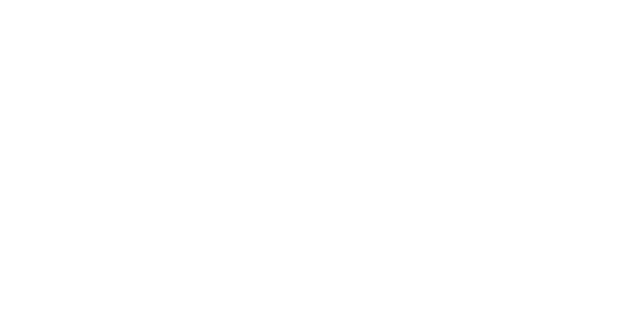
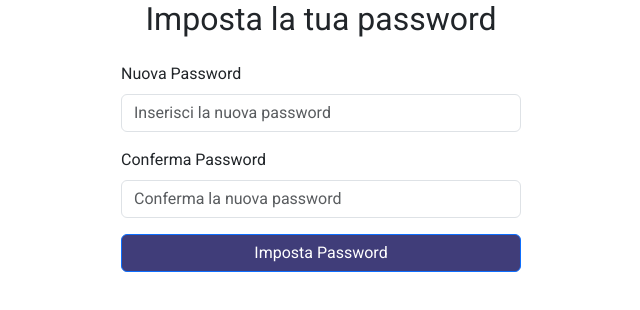
Before and after one commit to MaddalenaRen/vinicola-fe, a React (Vite) app: page /#/set-password in a window 1280 px wide. Before the commit this address had no page. Shown: the top 310 px of the page, without its empty margins (319-959 px from the left). Built offline with nearby package versions, Linux system fonts and the light colour scheme; sample sign-in values are in the browser's storage.

Commit message:
implementazione login operatore
-aggiunta pagina registrazione per password operatore
-login per operatore

```diff
--- a/src/App.tsx
+++ b/src/App.tsx
@@ -1,5 +1,6 @@
 import { Routes, Route, HashRouter } from "react-router-dom";
 import ProtectedRoute from "./components/ProtectedRoute";
+import SetPasswordPage from "../src/SetPasswordPage";
 import Login from "./pages/Login";
 
 import Layout from "./pages/Layout";
@@ -16,6 +17,7 @@ function App() {
   return (
     <HashRouter>
       <Routes>
+        <Route path="/set-password" element={<SetPasswordPage />} />
         <Route path="/login" element={<Login />} />
         <Route path="/link" element={<LinkPage />} />
         <Route
--- /dev/null
+++ b/src/SetPasswordPage.tsx
@@ -0,0 +1,97 @@
+import { useState } from "react";
+import { useSearchParams, useNavigate } from "react-router-dom";
+import axiosInstance from "../src/api/axiosConfig";
+import { Form, Button, Alert } from "react-bootstrap";
+import Spinner from "./components/Spinner";
+
+const SetPasswordPage: React.FC = () => {
+  const [newPassword, setNewPassword] = useState("");
+  const [confirmPassword, setConfirmPassword] = useState("");
+  const [messaggio, setMessaggio] = useState<string | null>(null);
+  const [loading, setLoading] = useState(false);
+
+  const [searchParams] = useSearchParams();
+  const navigate = useNavigate();
+
+  const token = searchParams.get("token");
+
+  const handleSubmit = async (e: React.FormEvent) => {
+    e.preventDefault();
+    setMessaggio(null);
+
+    if (!token) {
+      setMessaggio("Token mancante.");
+      return;
+    }
+
+    if (newPassword !== confirmPassword) {
+      setMessaggio("Le password non corrispondono.");
+      return;
+    }
+
+    try {
+      setLoading(true);
+      await axiosInstance.post("/auth/set-password", {
+        token,
+        newPassword,
+      });
+
+      setMessaggio("Password aggiornata con successo! Reindirizzamento al login...");
+      setTimeout(() => navigate("/login"), 2000);
+    } catch (err: any) {
+      console.error(err);
+      setMessaggio(
+        err.response?.data?.message || "Errore durante il cambio password."
+      );
+    } finally {
+      setLoading(false);
+    }
+  };
+
+  return (
+    <>
+      {loading ? (
+        <div
+          className="d-flex justify-content-center align-items-center"
+          style={{ minHeight: "60vh" }}
+        >
+          <Spinner />
+        </div>
+      ) : (
+        <Form onSubmit={handleSubmit} style={{ maxWidth: 400, margin: "auto" }}>
+          <h2 className="mb-4 text-center">Imposta la tua password</h2>
+
+          {messaggio && <Alert variant="info">{messaggio}</Alert>}
+
+          <Form.Group className="mb-3" controlId="formNewPassword">
+            <Form.Label>Nuova Password</Form.Label>
+            <Form.Control
+              type="password"
+              placeholder="Inserisci la nuova password"
+              value={newPassword}
+              onChange={(e) => setNewPassword(e.target.value)}
+              required
+            />
+          </Form.Group>
+
+          <Form.Group className="mb-3" controlId="formConfirmPassword">
+            <Form.Label>Conferma Password</Form.Label>
+            <Form.Control
+              type="password"
+              placeholder="Conferma la nuova password"
+              value={confirmPassword}
+              onChange={(e) => setConfirmPassword(e.target.value)}
+              required
+            />
+          </Form.Group>
+
+          <Button type="submit" className="w-100 cusrom-button btn-salva">
+            Imposta Password
+          </Button>
+        </Form>
+      )}
+    </>
+  );
+};
+
+export default SetPasswordPage;
--- a/src/pages/lottiVino/LottiVinoForm.tsx
+++ b/src/pages/lottiVino/LottiVinoForm.tsx
@@ -84,7 +84,7 @@ const LottoVinoForm: React.FC<LottoVinoFormProps> = ({
           }
         );
         const resFasi = await axiosInstance.get(
-          "http://localhost:8080/etichette"
+          "http://localhost:8080/fasi-produzione/tipo-fasi"
         );
         setEtichette(resEtichette.data.content || []);
         setFasiProduzione(resFasi.data || []);
--- a/src/pages/operatori/Operatori.tsx
+++ b/src/pages/operatori/Operatori.tsx
@@ -11,7 +11,7 @@ interface Operatore {
   cognome: string;
   reparto: string;
   numeroTelefono?: string;
-  utenteId?: string | number;
+  email: string;
 }
 
 const Operatori = () => {
--- a/src/pages/operatori/OperatoriForm.tsx
+++ b/src/pages/operatori/OperatoriForm.tsx
@@ -7,7 +7,7 @@ interface Operatore {
   cognome: string;
   reparto: string;
   numeroTelefono?: string;
-  utenteId?: string | number;
+  email: string;
 }
 
 interface OperatoriFormProps {
@@ -30,7 +30,7 @@ const OperatoriForm: React.FC<OperatoriFormProps> = ({
   const [cognome, setCognome] = useState("");
   const [reparto, setReparto] = useState("");
   const [numeroTelefono, setNumeroTelefono] = useState("");
-  const [utenteId, setUtenteId] = useState("");
+  const [email, setEmail] = useState("");
 
   useEffect(() => {
     if (operatore) {
@@ -38,7 +38,7 @@ const OperatoriForm: React.FC<OperatoriFormProps> = ({
       setCognome(operatore.cognome || "");
       setReparto(operatore.reparto || "");
       setNumeroTelefono(operatore.numeroTelefono || "");
-      setUtenteId(operatore.utenteId?.toString() || "");
+      setEmail(operatore.email || "");
     } else {
       resetForm();
     }
@@ -49,7 +49,7 @@ const OperatoriForm: React.FC<OperatoriFormProps> = ({
     setCognome("");
     setReparto("");
     setNumeroTelefono("");
-    setUtenteId("");
+    setEmail("");
   };
 
   const handleSubmit = async (e: React.FormEvent) => {
@@ -59,37 +59,27 @@ const OperatoriForm: React.FC<OperatoriFormProps> = ({
       if (operatore?.id) {
         await axiosInstance.put(
           `http://localhost:8080/operatori/${operatore.id}`,
-          {
-            nome,
-            cognome,
-            reparto,
-            numeroTelefono,
-            utenteId,
-          }
+          { nome, cognome, reparto, numeroTelefono, email }
         );
         setMessaggioAlert({
           tipo: "warning",
           messaggio: "Operatore modificato con successo",
         });
-        setTimeout(() => {
-          setMessaggioAlert(null);
-        }, 4000);
       } else {
         await axiosInstance.post("http://localhost:8080/operatori", {
           nome,
           cognome,
           reparto,
           numeroTelefono,
-          utenteId,
+          email,
         });
         setMessaggioAlert({
           tipo: "success",
-          messaggio: "Operatore creato con successo",
+          messaggio:
+            "Operatore creato con successo (riceverà la mail di attivazione)",
         });
-        setTimeout(() => {
-          setMessaggioAlert(null);
-        }, 4000);
       }
+      setTimeout(() => setMessaggioAlert(null), 4000);
       onSuccess();
       resetForm();
     } catch (err) {
@@ -97,9 +87,7 @@ const OperatoriForm: React.FC<OperatoriFormProps> = ({
         tipo: "danger",
         messaggio: "Errore durante il salvataggio",
       });
-      setTimeout(() => {
-        setMessaggioAlert(null);
-      }, 4000);
+      setTimeout(() => setMessaggioAlert(null), 4000);
     }
   };
 
@@ -130,13 +118,20 @@ const OperatoriForm: React.FC<OperatoriFormProps> = ({
 
         <div className="col-md-6">
           <label className="form-label">Reparto</label>
-          <input
-            type="text"
-            className="form-control"
+          <select
+            className="form-select"
             value={reparto}
             onChange={(e) => setReparto(e.target.value)}
             required
-          />
+          >
+            <option value="">Seleziona un reparto</option>
+            <option value="SPEDIZIONE">SPEDIZIONE</option>
+            <option value="ETICHETTATURA">ETICHETTATURA</option>
+            <option value="IMBOTTIGLIAMENTO">IMBOTTIGLIAMENTO</option>
+            <option value="VENDEMMIA">VENDEMMIA</option>
+            <option value="FERMENTAZIONE">FERMENTAZIONE</option>
+            <option value="AFFINAMENTO">AFFINAMENTO</option>
+          </select>
         </div>
 
         <div className="col-md-6">
@@ -149,6 +144,16 @@ const OperatoriForm: React.FC<OperatoriFormProps> = ({
           />
         </div>
 
+        <div className="col-md-6">
+          <label className="form-label">Email</label>
+          <input
+            type="email"
+            className="form-control"
+            value={email}
+            onChange={(e) => setEmail(e.target.value)}
+            required
+          />
+        </div>
 
         <div className="col-12 text-center">
           <button type="submit" className="custom-button btn-salva">
--- a/src/pages/operatori/OperatoriTable.tsx
+++ b/src/pages/operatori/OperatoriTable.tsx
@@ -20,7 +20,7 @@ interface Operatore {
   cognome: string;
   reparto: string;
   numeroTelefono?: string;
-  utenteId?: string | number;
+  email: string;
 }
 
 interface OperatoriTableProps {
@@ -65,6 +65,9 @@ const OperatoriTable: React.FC<OperatoriTableProps> = ({
               <Typography>
                 <strong>Telefono:</strong> {o.numeroTelefono}
               </Typography>
+              <Typography>
+                <strong>Email:</strong> {o.numeroTelefono}
+              </Typography>
               <Box mt={1} display="flex" gap={1}>
                 <Button
                   className="custom-button btn-modifica w-100"
@@ -93,6 +96,7 @@ const OperatoriTable: React.FC<OperatoriTableProps> = ({
                 <TableCell>Cognome</TableCell>
                 <TableCell>Reparto</TableCell>
                 <TableCell>Numero Telefono</TableCell>
+                <TableCell>Email</TableCell>
 
                 <TableCell align="center">Azioni</TableCell>
               </TableRow>
@@ -104,6 +108,7 @@ const OperatoriTable: React.FC<OperatoriTableProps> = ({
                   <TableCell>{o.cognome}</TableCell>
                   <TableCell>{o.reparto}</TableCell>
                   <TableCell>{o.numeroTelefono}</TableCell>
+                  <TableCell>{o.email}</TableCell>
                   <TableCell align="center">
                     <Box display="flex" gap={1} justifyContent="center">
                       <Button
```
